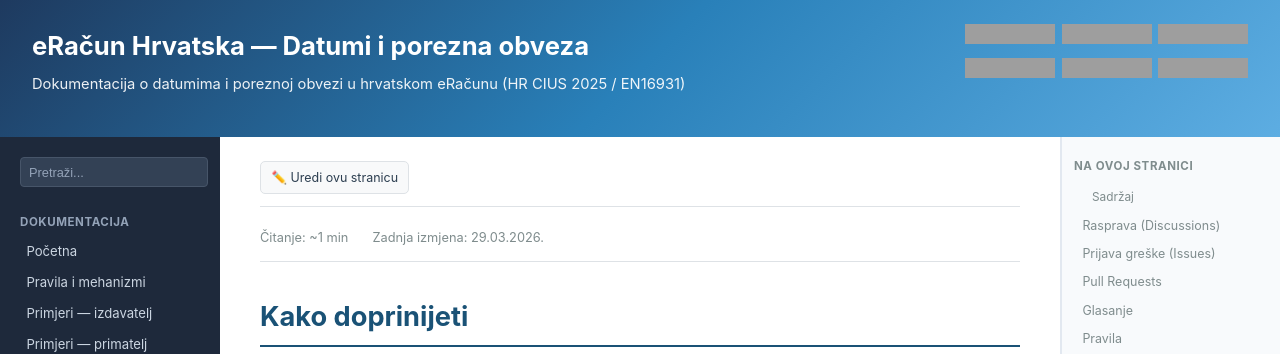
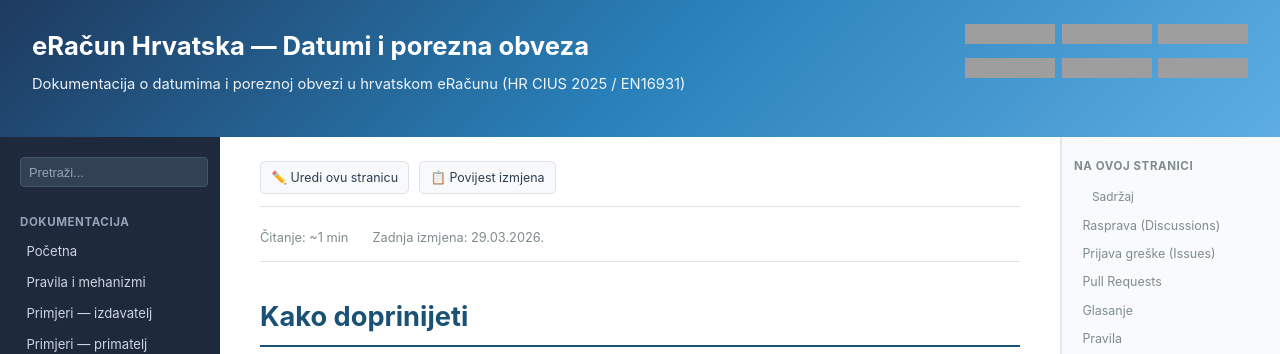
Before and after one commit to dageci/eracun-fiskalizacija-datumi, a Jekyll site: the page built from docs/kako-doprinijeti.md, in a window 1280 px wide and 900 px high, cut to the strip 0-354 px from the top of the window. Built offline with Jekyll 4.4.1, drawn with Linux system fonts in a browser that asks for light colours; grey boxes are pictures that could not be loaded.

Commit message:
README: objašnjena razlika web stranica vs GitHub repo Layout: dodan "Povijest izmjena" link uz "Uredi ovu stranicu"

```diff
--- a/docs/_layouts/default.html
+++ b/docs/_layouts/default.html
@@ -317,6 +317,9 @@
       <div class="page-actions">
         <a href="https://github.com/dageci/eracun-fiskalizacija-datumi/edit/master/docs/{{ page.path }}" target="_blank">
           ✏️ Uredi ovu stranicu
+        </a>
+        <a href="https://github.com/dageci/eracun-fiskalizacija-datumi/commits/master/docs/{{ page.path }}" target="_blank">
+          📋 Povijest izmjena
         </a>
       </div>
       <div class="page-meta" id="pageMeta">
```
Also changed, not shown: README.md.
